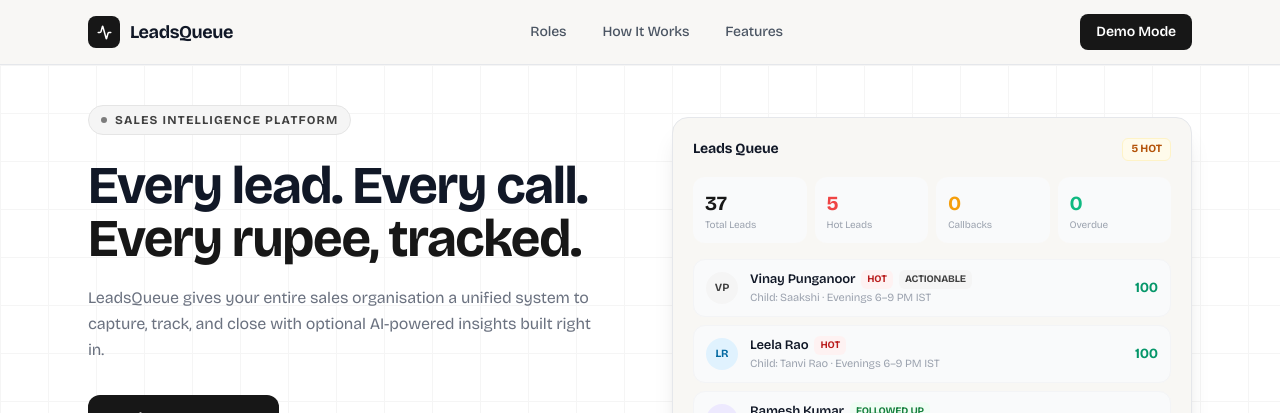
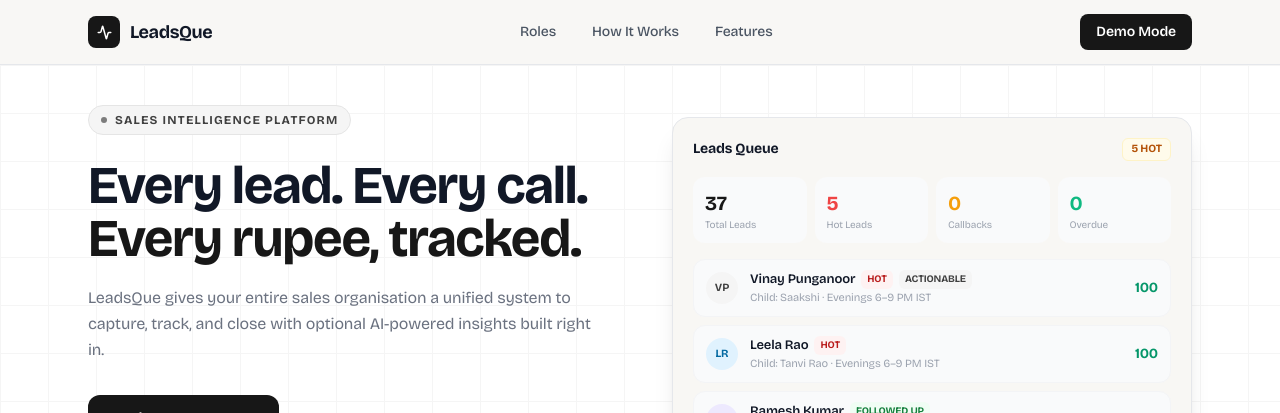
Before and after one commit to shivam867/leadsque-crm, a Next.js app: page / in a window 1280 px wide. Shown: the top 413 px of the page. Built offline with nearby package versions, Linux system fonts and the light colour scheme.

Commit message:
Spelling of leads queue fixed

```diff
--- a/app/layout.tsx
+++ b/app/layout.tsx
@@ -2,7 +2,7 @@
 import "./globals.css";
 
 export const metadata: Metadata = {
-  title: "LeadsQueue",
+  title: "LeadsQue",
   description: "Intelligent sales lead management",
 };
 
--- a/components/landing/Footer.tsx
+++ b/components/landing/Footer.tsx
@@ -66,7 +66,7 @@
             All data encrypted in transit
           </span>
           <span className="text-gray-400 ml-0 sm:ml-2">
-            © {new Date().getFullYear()} LeadsQueue
+            © {new Date().getFullYear()} LeadsQue
           </span>
         </div>
       </div>
--- a/components/landing/Header.tsx
+++ b/components/landing/Header.tsx
@@ -29,7 +29,7 @@
           <div className="w-8 h-8 rounded-lg bg-neutral-900 flex items-center justify-center">
             <Activity size={15} color="white" strokeWidth={2.5} />
           </div>
-          <span className="font-bold text-lg text-gray-900 tracking-tight">LeadsQueue</span>
+          <span className="font-bold text-lg text-gray-900 tracking-tight">LeadsQue</span>
         </Link>
 
         {/* Center nav — desktop */}
--- a/components/landing/Hero.tsx
+++ b/components/landing/Hero.tsx
@@ -41,7 +41,7 @@
         </h1>
 
         <p className="text-base text-gray-500 leading-relaxed mb-8 max-w-lg">
-          LeadsQueue gives your entire sales organisation a unified system to capture,
+          LeadsQue gives your entire sales organisation a unified system to capture,
           track, and close with optional AI-powered insights built right in.
         </p>
 
--- a/components/layout/SidebarLayout.tsx
+++ b/components/layout/SidebarLayout.tsx
@@ -47,7 +47,7 @@
             </svg>
           </div>
           <span style={{ fontWeight: 700, fontSize: 14, letterSpacing: "-0.02em", color: "var(--text-primary)" }}>
-            LeadsQueue
+            LeadsQue
           </span>
         </Link>
 
```
